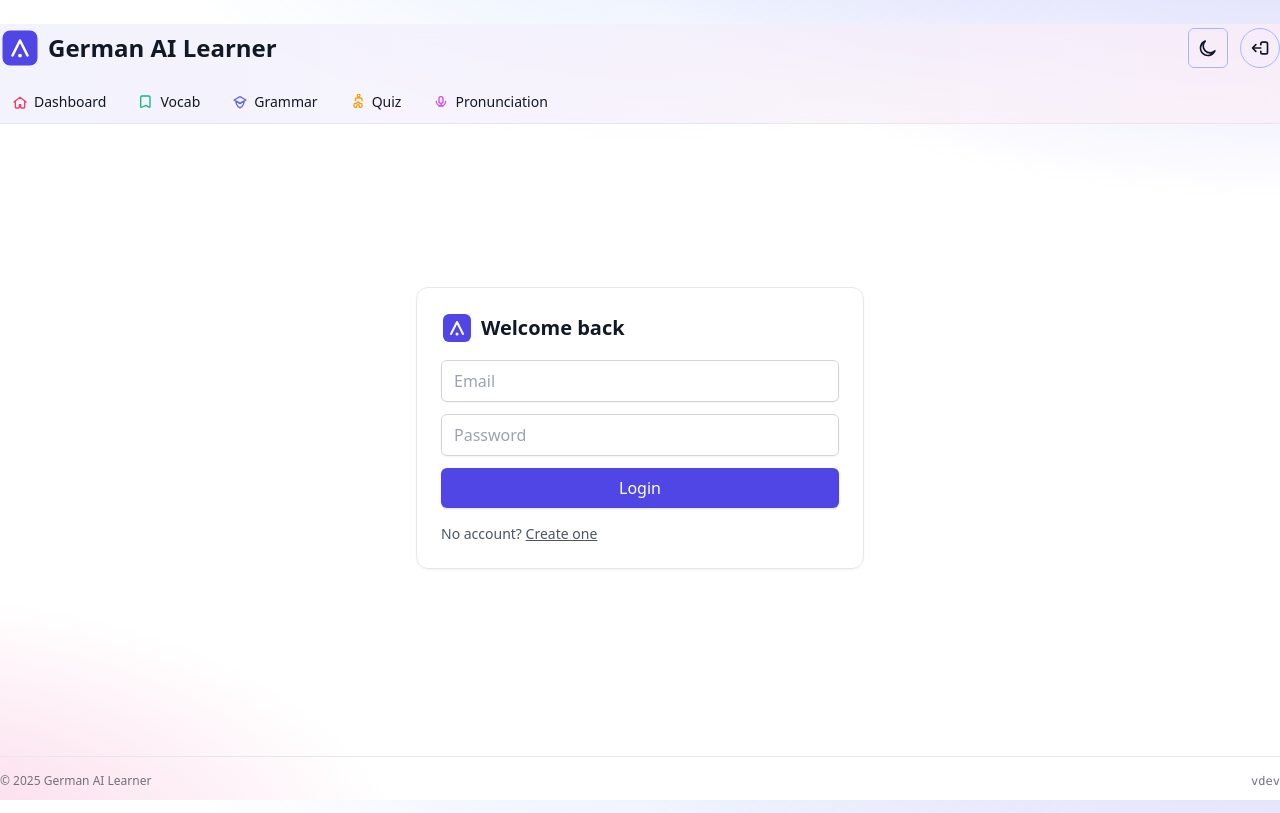
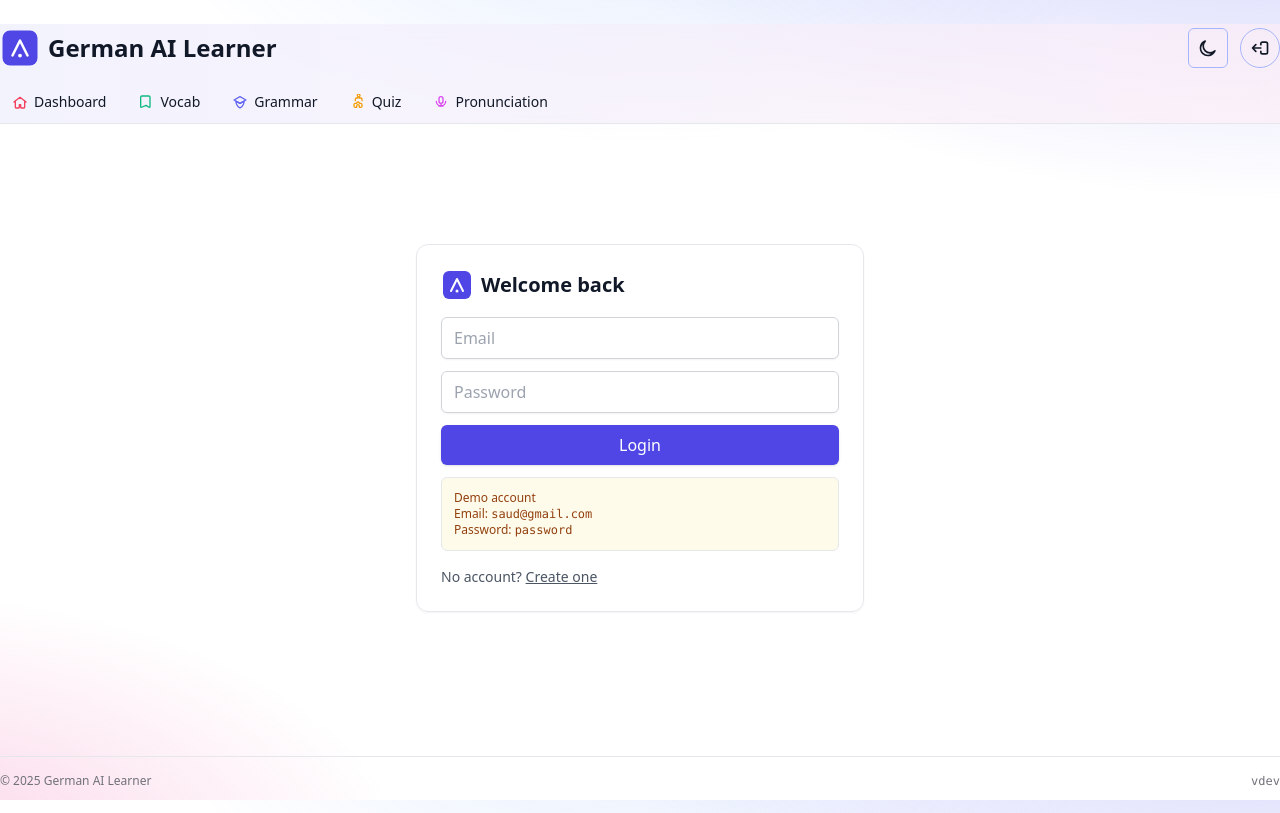
Before and after one commit to saud06/german-ai, a Next.js app in the folder frontend/: page /login in a window 1280 px wide. Built offline with nearby package versions, Linux system fonts and the light colour scheme; no server answers.

Commit message:
docs: add demo login and screenshots; feat(frontend): add demo credentials hint on login page

```diff
--- a/frontend/src/app/login/page.tsx
+++ b/frontend/src/app/login/page.tsx
@@ -47,6 +47,11 @@ export default function LoginPage() {
           {error && <p className="text-red-600 text-sm">{error}</p>}
           <button className="btn w-full" disabled={loading}>{loading ? 'Signing in…' : 'Login'}</button>
         </form>
+        <div className="mt-3 rounded-md border bg-amber-50 p-3 text-xs text-amber-800">
+          <div className="font-medium">Demo account</div>
+          <div>Email: <code>saud@gmail.com</code></div>
+          <div>Password: <code>password</code></div>
+        </div>
         <p className="mt-4 text-sm text-gray-600 dark:text-zinc-400">
           No account? <Link className="underline" href="/register" scroll={false}>Create one</Link>
         </p>
```
Also changed, not shown: 1 other file (tests, documents, lock files or other folders).
